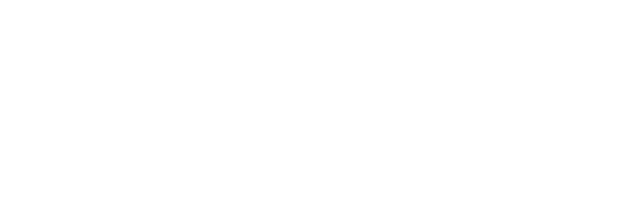
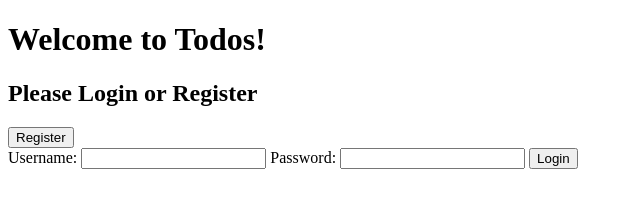
Before and after one commit to jcast24/TodoListAPI, a plain HTML site: page wwwroot/index.html in a window 1280 px wide. Shown: the whole page, without its empty margins (0-640 px from the left). Drawn offline with Linux system fonts and the light colour scheme.

Commit message:
created login form
created button for both login and register and login form

```diff
--- a/wwwroot/index.html
+++ b/wwwroot/index.html
@@ -5,6 +5,18 @@
     <title>Todo Api</title>
 </head>
 <body>
+    <h1>Welcome to Todos!</h1>
+    <h2>Please Login or Register</h2>
 
+    <button id="register-btn">Register</button>
+
+    <form id="loginForm">
+        <label for="username">Username:</label>
+        <input type="text" id="username" required>
+
+        <label for="password">Password:</label>
+        <input type="text" id="password">
+        <button id="login-btn" type="submit">Login</button>
+    </form>
 </body>
 </html>
```
